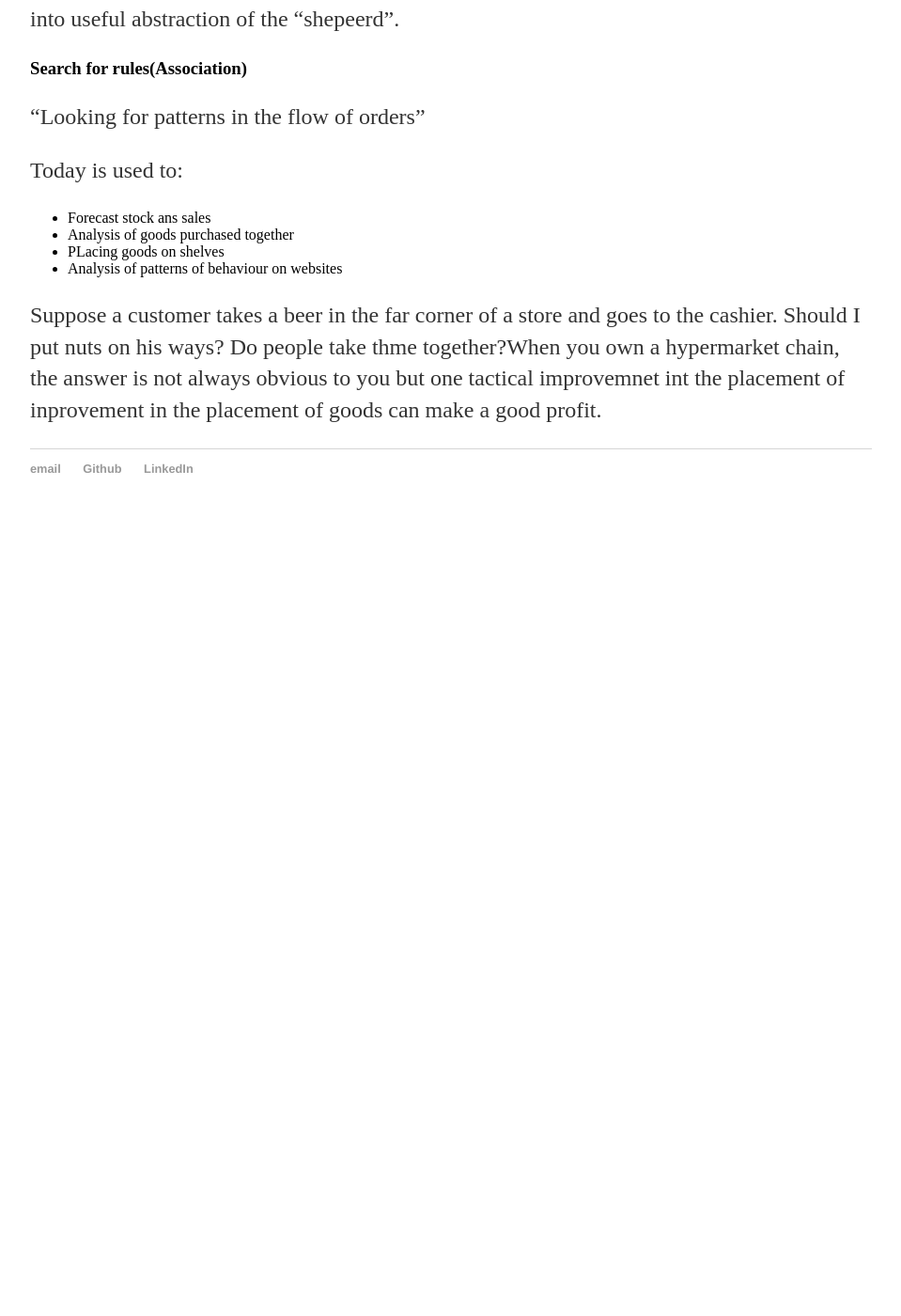
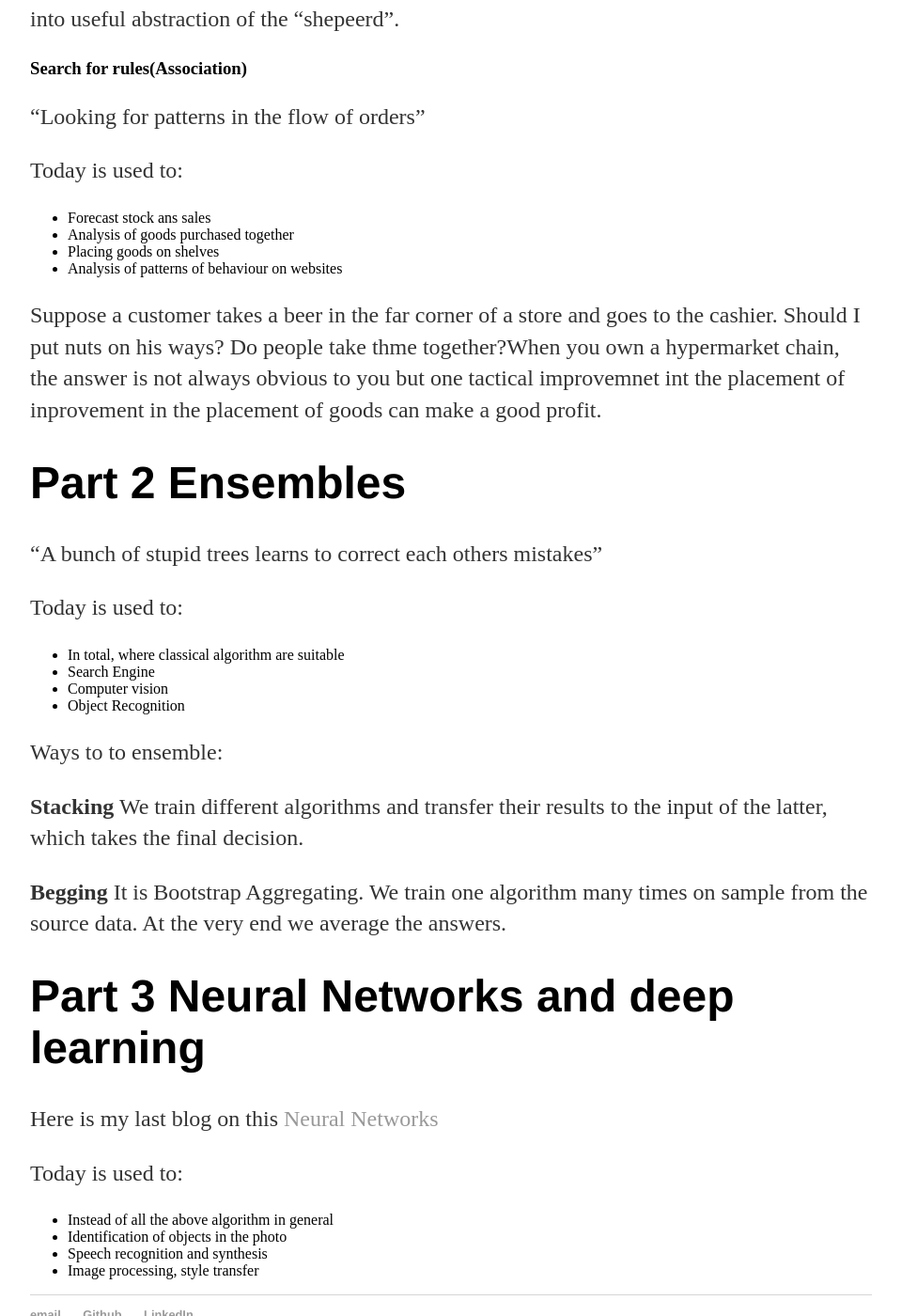
Before and after one commit to summii/summii.github.io, a Jekyll site: the page built from _posts/2019-01-17-machine-learning-in-simple-words.md, in a window 1280 px wide and 1400 px high, scrolled down 6783 px. Shown: the whole window at 94% size, without its empty margins (160-1119 px from the left). Built offline with Jekyll 4.4.1, drawn with Linux system fonts in a browser that asks for light colours; before the commit the page ends 7349 px from its top, so only the background shows below that.

Commit message:
added another part

```diff
--- a/_posts/2019-01-17-machine-learning-in-simple-words.md
+++ b/_posts/2019-01-17-machine-learning-in-simple-words.md
@@ -149,7 +149,35 @@ For us, the pratical use of their methods is that we can combine several signs i
 Today is used to:
 * Forecast stock ans sales
 * Analysis of goods purchased together
-* PLacing goods on shelves
+* Placing goods on shelves
 * Analysis of patterns of behaviour on websites
 
 Suppose a customer takes a beer in the far corner of a store and goes to the cashier. Should I put nuts on his ways? Do people take thme together?When you own a hypermarket chain, the answer is not always obvious to you but one tactical improvemnet int the placement of inprovement in the placement of goods can make a good profit.
+
+
+# Part 2 Ensembles
+
+"A bunch of stupid trees learns to correct each others mistakes"
+
+Today is used to:
+* In total, where classical algorithm are suitable
+* Search Engine
+* Computer vision
+* Object Recognition
+
+Ways to to ensemble:
+
+**Stacking** We train different algorithms and transfer their results to the input of the latter, which takes the final decision.
+
+**Begging** It is Bootstrap Aggregating. We train one algorithm many times on sample from the source data. At the very end we average the answers.
+
+# Part 3 Neural Networks and deep learning
+
+Here is my last blog on this [Neural Networks](https://summii.github.io/blog/2018/05/05/neural-network-from-scratch)
+
+Today is used to:
+
+* Instead of all the above algorithm in general
+* Identification of objects in the photo
+* Speech recognition and synthesis
+* Image processing, style transfer
```
